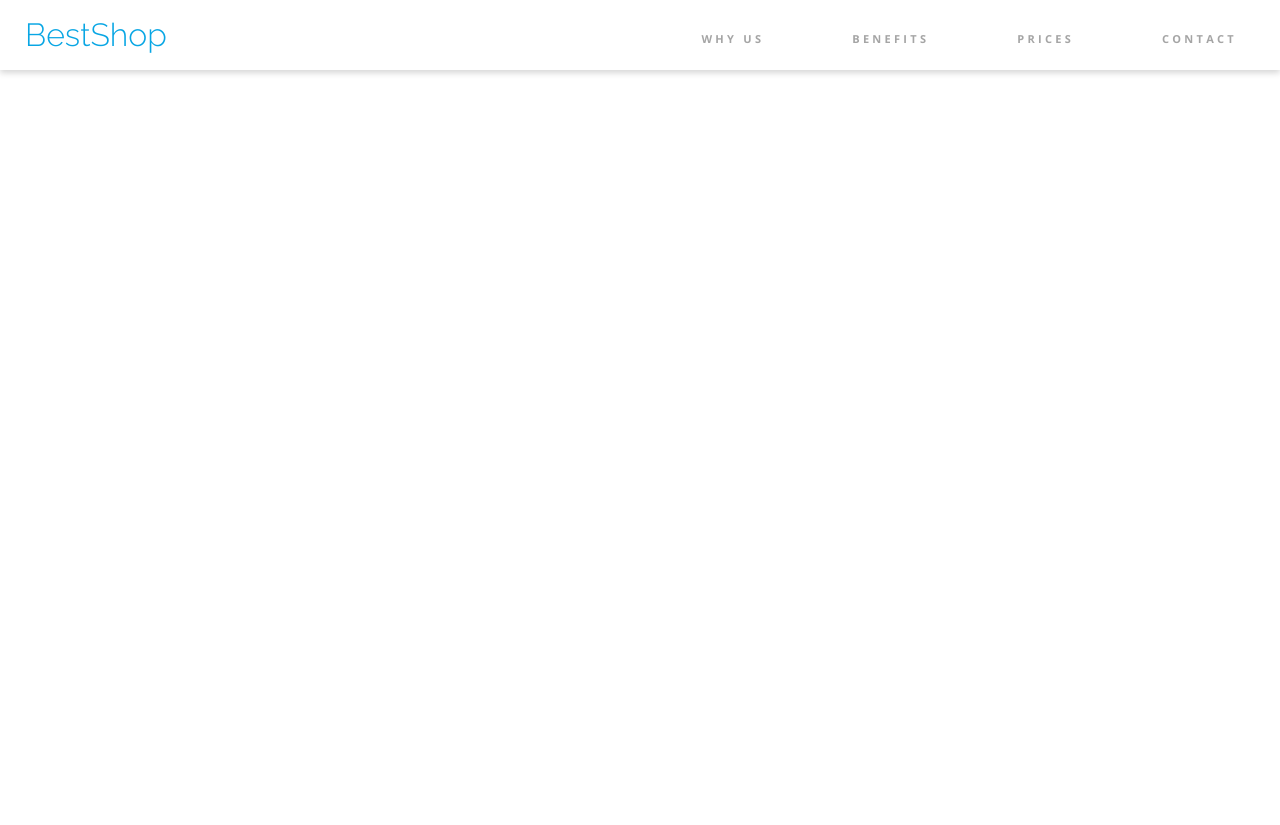
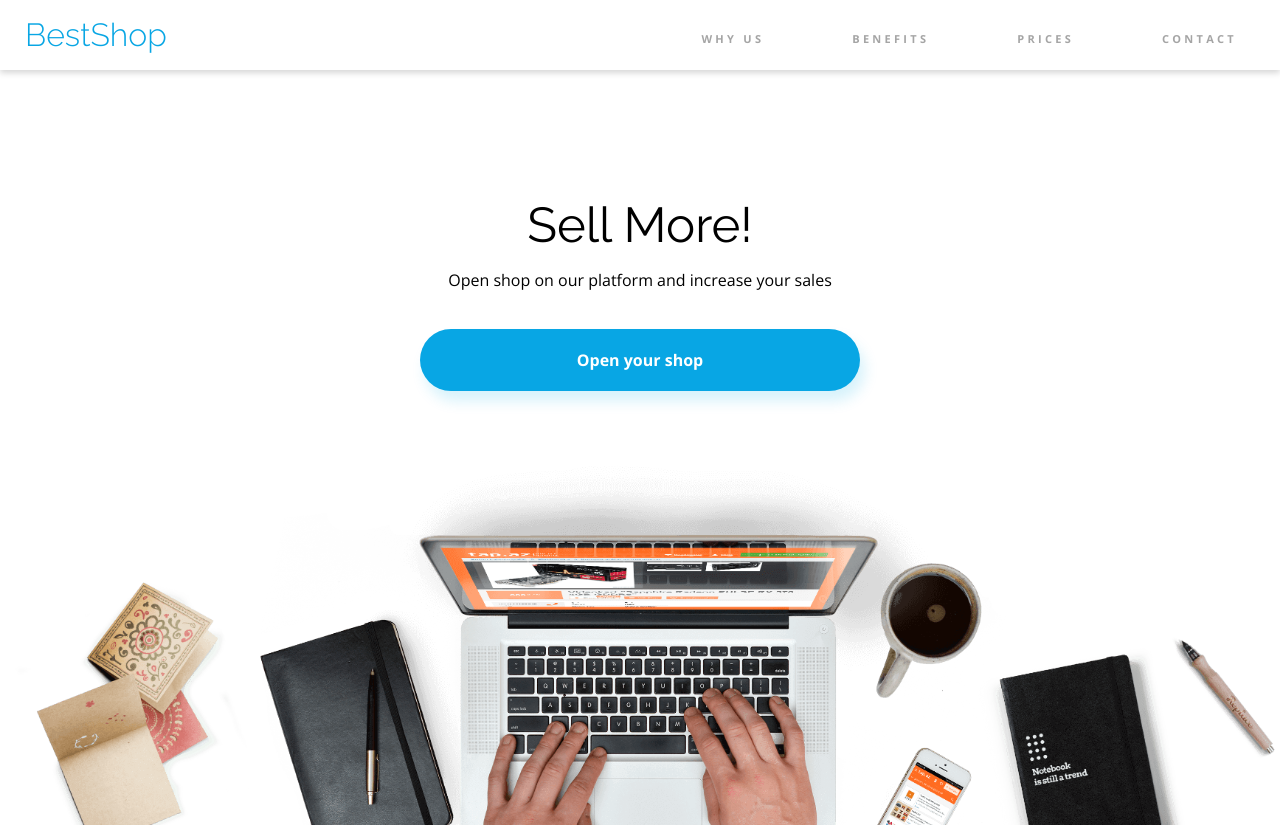
Before and after one commit to GrzegorzDabrowski/BestShop-Warsztat-2.0, a website: page index.html in a window 1280 px wide. Before the commit the page ends 800 px from the top, so only its background shows below. Drawn offline with nearby package versions, Linux system fonts and the light colour scheme.

Commit message:
sekcja opening w obu wersjach gotowa

```diff
--- a/index.html
+++ b/index.html
@@ -44,5 +44,18 @@
         </nav>
       </div>
     </header>
+
+    <main>
+      <section class="opening">
+        <div class="opening-content">
+          <h1 class="opening-header">Sell More!</h1>
+          <p class="opening-text">
+            Open shop on our platform and increase your sales
+          </p>
+          <a href="#" class="btn-primary">Open your shop</a>
+        </div>
+        <img src="assets/Background.png" alt="" class="opening-img" />
+      </section>
+    </main>
   </body>
 </html>
--- a/scss/elements/_buttons.scss
+++ b/scss/elements/_buttons.scss
@@ -0,0 +1,17 @@
+%btn {
+  color: $color-white;
+  font-weight: 700;
+  border: none;
+  display: inline-block;
+}
+
+.btn {
+  &-primary {
+    @extend %btn;
+    padding: 23px 92px;
+    background-color: $color-primary;
+    box-shadow: 5px 10px 14px $color-primary-shadow;
+    border-radius: 40px;
+    margin: 0 33px;
+  }
+}
--- a/scss/elements/_variables.scss
+++ b/scss/elements/_variables.scss
@@ -16,5 +16,3 @@ $font-raleway: "Raleway", sans-serif;
 $font-open-sans: "Open Sans", sans-serif;
 
 $desktop-width: 1352px;
-
-$button-radius: 35px;
--- a/scss/layout/_header.scss
+++ b/scss/layout/_header.scss
@@ -92,7 +92,7 @@
   .header {
     &-container {
       margin: 0 auto;
-      max-width: 1352px;
+      max-width: $desktop-width;
     }
     &-nav {
       display: flex;
--- a/scss/layout/_opening.scss
+++ b/scss/layout/_opening.scss
@@ -0,0 +1,50 @@
+.opening {
+  display: flex;
+  flex-direction: column;
+  justify-content: center;
+  overflow: hidden;
+
+  &-content {
+    margin-top: 100px;
+    text-align: center;
+    @include desktop {
+      margin-top: 130px;
+    }
+  }
+
+  &-header {
+    font-family: $font-raleway;
+    font-size: 2.1875rem;
+    @include desktop {
+      font-size: 3.0625rem;
+    }
+  }
+
+  &-text {
+    font-size: 1rem;
+    margin-top: 20px;
+    margin-bottom: 28px;
+    padding: 0 25px;
+    line-height: 22px;
+    @include desktop {
+      margin-bottom: 38px;
+    }
+  }
+
+  &-img {
+    width: 220%;
+    transform: translateX(-28%);
+    margin-top: 51px;
+    @include desktop {
+      width: 100%;
+      height: auto;
+      transform: translateX(0%);
+    }
+  }
+
+  @include desktop {
+    .btn-primary {
+      padding: 23px 157px;
+    }
+  }
+}
--- a/scss/main.scss
+++ b/scss/main.scss
@@ -1,9 +1,9 @@
 @import "generic/reset";
 
+@import "elements/variables";
+@import "elements/mixins";
+@import "elements/base";
 @import "elements/buttons";
-@import "elements/mixins";
-@import "elements/variables";
-@import "elements/base";
 
 @import "layout/header";
 @import "layout/opening";
```
Also changed, not shown: css/main.css, 1 other file.
